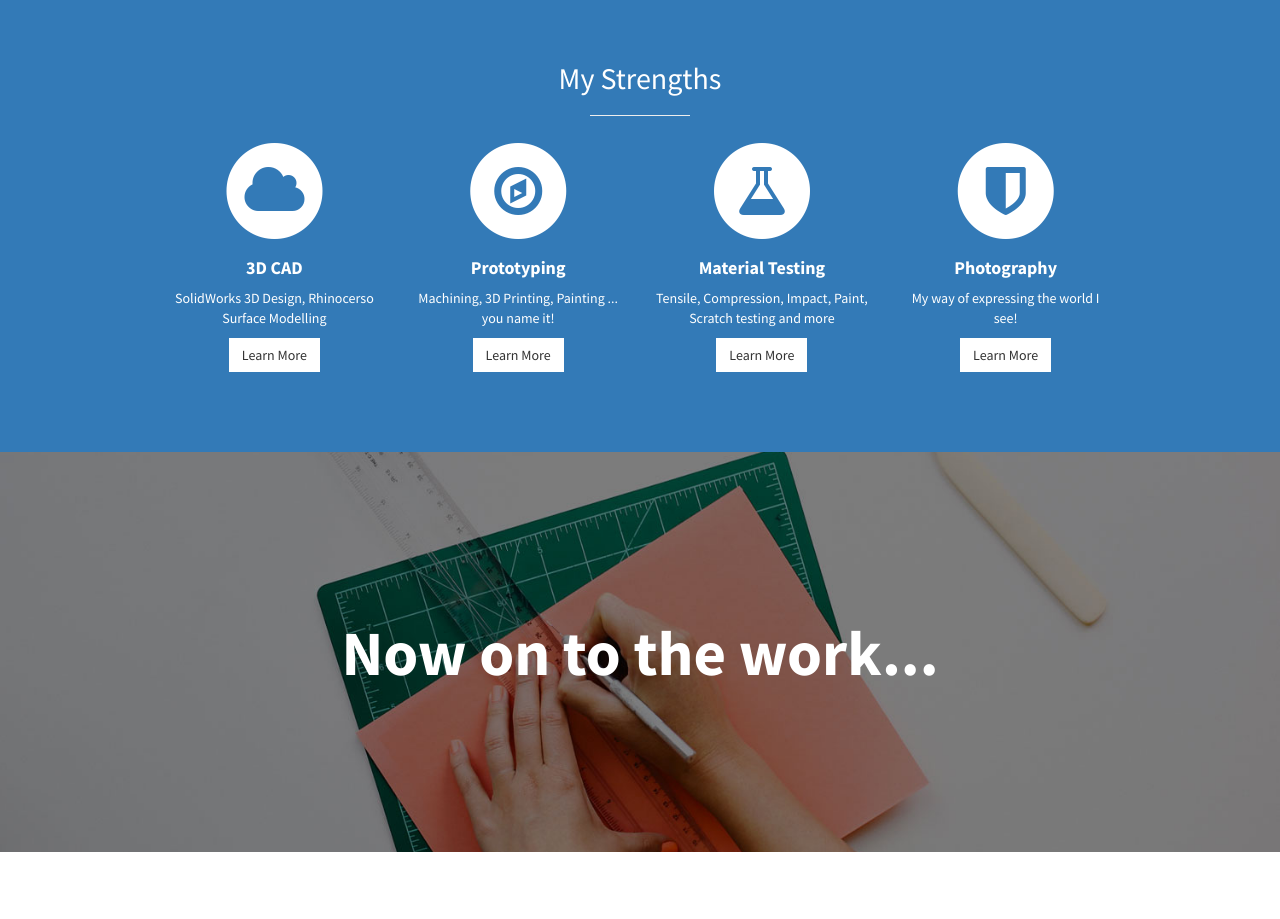
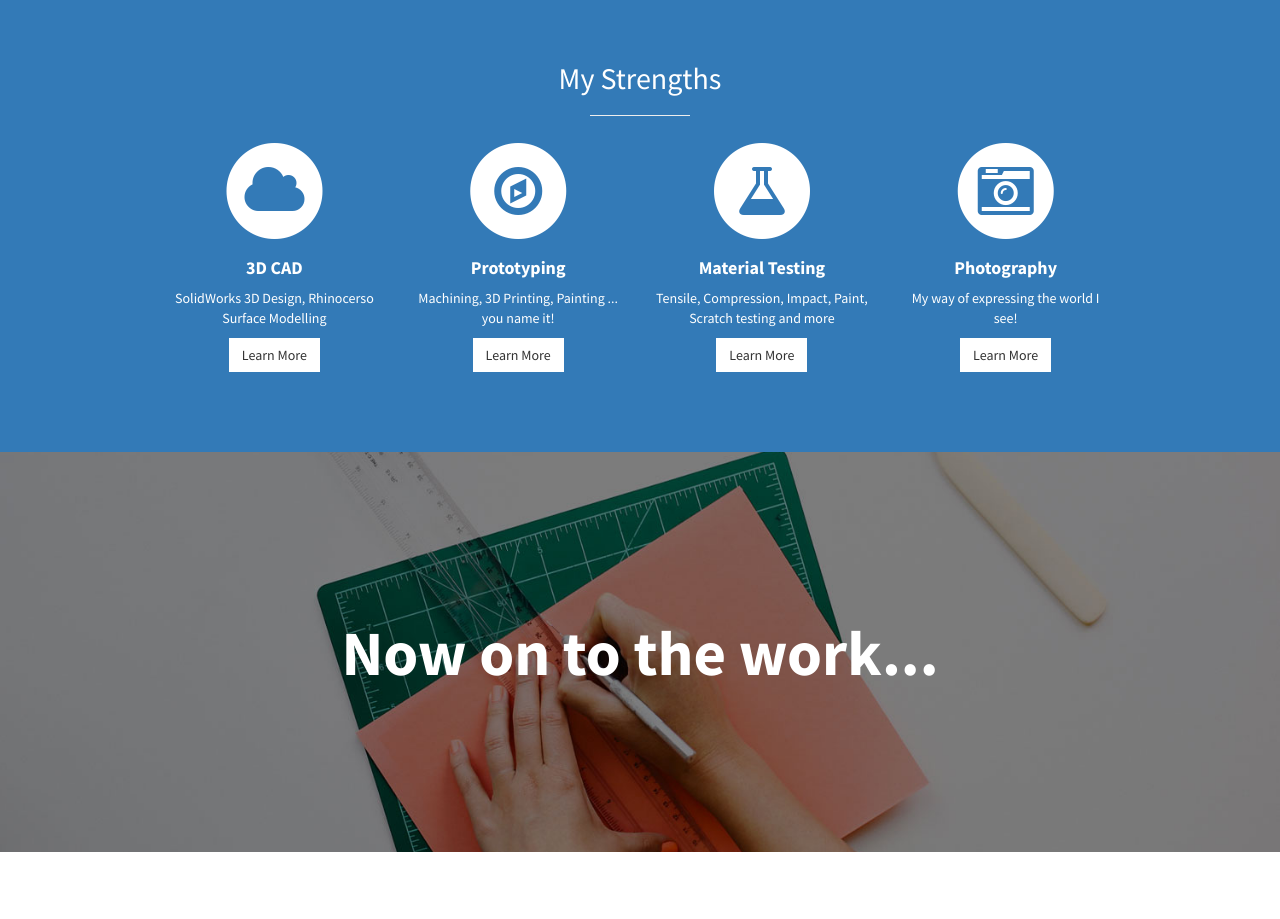
Before and after one commit to sukhrajhothi/sukhrajhothi.github.io, a plain HTML site: page index.html in a window 1280 px wide. Shown: the part 1020-1939 px from the top of the page. Drawn offline with Linux system fonts and the light colour scheme.

Commit message:
camera retro

```diff
--- a/index.html
+++ b/index.html
@@ -134,7 +134,7 @@
                             <div class="service-item">
                                 <span class="fa-stack fa-4x">
                                 <i class="fa fa-circle fa-stack-2x"></i>
-                                <i class="fa fa-shield fa-stack-1x text-primary"></i>
+                                <i class="fa fa-camera-retro fa-stack-1x text-primary"></i>
                             </span>
                                 <h4>
                                     <strong>Photography</strong>
```
